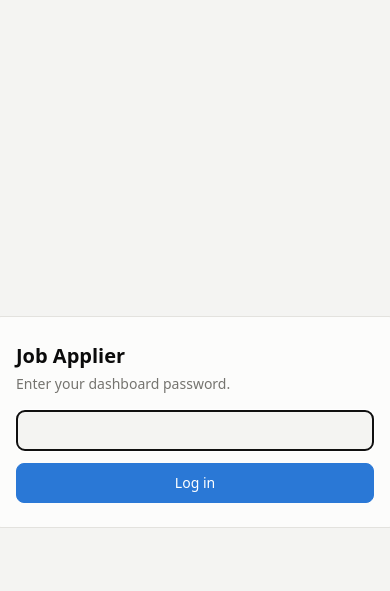
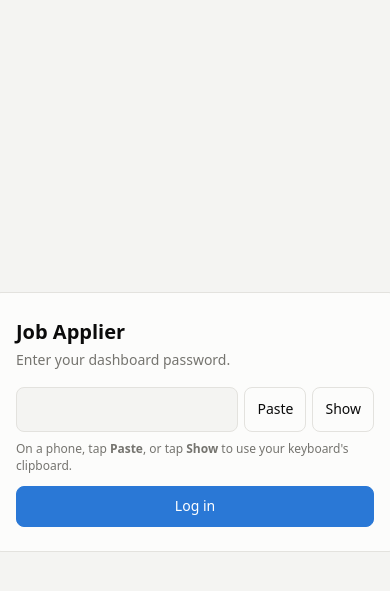
Before and after one commit to MayurT-finoux/auto-job-application, a Flask app: page /login in a window 390 px wide. Shown: the top 591 px of the page. Run offline with Flask 3, Linux system fonts and the light colour scheme; some libraries are stand-ins or nearby versions.

Commit message:
Make pasting work on mobile, including the login password
- Login: Paste button (reads the clipboard) and Show/Hide toggle, since
  phone keyboards hide clipboard suggestions in password fields
- Ignore spaces and line breaks around a pasted password
- 16px form fields on phones so iOS doesn't zoom in, which made
  long-press -> Paste unreliable

Co-Authored-By: Claude Opus 5.5 <noreply@anthropic.com>

```diff
--- a/dashboard.py
+++ b/dashboard.py
@@ -37,7 +37,7 @@ CONFIG_PATH = BASE / "config.yaml"
 load_env_files(BASE)
 
 ON_VERCEL = bool(os.getenv("VERCEL"))
-PASSWORD = os.getenv("DASHBOARD_PASSWORD", "")
+PASSWORD = os.getenv("DASHBOARD_PASSWORD", "").strip()
 CRON_SECRET = os.getenv("CRON_SECRET", "")
 MAX_RESUME_BYTES = 3 * 1024 * 1024  # Vercel request bodies are limited to 4.5 MB
 
@@ -79,7 +79,9 @@ def login():
     if ON_VERCEL and not PASSWORD:
         return render_template("login.html", setup_error=True), 503
     if request.method == "POST":
-        if PASSWORD and hmac.compare_digest(request.form.get("password", ""), PASSWORD):
+        # ignore spaces/line breaks that phones often add when pasting
+        typed = request.form.get("password", "").strip()
+        if PASSWORD and hmac.compare_digest(typed.encode(), PASSWORD.encode()):
             session.permanent = True
             session["ok"] = True
             nxt = request.args.get("next", "/")
--- a/templates/dashboard.html
+++ b/templates/dashboard.html
@@ -131,6 +131,11 @@ label.f { display: block; font-weight: 600; font-size: 13px; margin-bottom: 4px;
 pre.log { background: var(--bg); border: 1px solid var(--border); border-radius: 8px; padding: 10px;
   max-height: 360px; overflow: auto; font-size: 12px; margin: 0; white-space: pre-wrap; word-break: break-word; }
 .empty { color: var(--muted); padding: 20px; text-align: center; }
+/* Keep last: 16px stops iPhones zooming into fields, which makes long-press -> Paste unreliable */
+@media (max-width: 700px) {
+  input[type=text], input[type=number], input[type=search], input[type=time], input[type=password],
+  textarea, textarea.tpl-text, select { font-size: 16px; }
+}
 </style>
 </head>
 <body>
--- a/templates/login.html
+++ b/templates/login.html
@@ -16,8 +16,13 @@ body { margin: 0; background: var(--bg); color: var(--text); font: 14px/1.45 sys
 .card { background: var(--surface); border: 1px solid var(--border); border-radius: 10px; padding: 24px; width: 100%; max-width: 360px; }
 h1 { font-size: 20px; margin: 0 0 4px; }
 p { color: var(--muted); margin: 0 0 16px; }
-input { font: inherit; color: var(--text); background: var(--bg); border: 1px solid var(--border); border-radius: 8px;
-  padding: 9px 10px; width: 100%; box-sizing: border-box; margin-bottom: 12px; }
+input { font: inherit; font-size: 16px; color: var(--text); background: var(--bg); border: 1px solid var(--border);
+  border-radius: 8px; padding: 10px; width: 100%; box-sizing: border-box; min-width: 0; }
+.pw-row { display: flex; gap: 6px; margin-bottom: 12px; }
+.pw-row input { flex: 1; }
+.pw-row button { width: auto; flex: none; padding: 0 12px; background: transparent; color: var(--text);
+  border-color: var(--border); font-size: 14px; }
+.hint { font-size: 12px; color: var(--muted); margin: -4px 0 12px; }
 button { font: inherit; width: 100%; padding: 9px; border-radius: 8px; border: 1px solid var(--accent);
   background: var(--accent); color: #fff; cursor: pointer; }
 .flash { background: var(--critical-bg); border: 1px solid var(--border); border-radius: 8px; padding: 8px 10px; margin-bottom: 12px; }
@@ -34,10 +39,42 @@ code { font-size: 13px; }
     <p>Enter your dashboard password.</p>
     {% with msgs = get_flashed_messages() %}{% for m in msgs %}<div class="flash">{{ m }}</div>{% endfor %}{% endwith %}
     <form method="post">
-      <input type="password" name="password" autocomplete="current-password" autofocus required aria-label="Password">
+      <div class="pw-row">
+        <input id="pw" type="password" name="password" autocomplete="current-password" required aria-label="Password"
+               autocapitalize="none" autocorrect="off" spellcheck="false">
+        <button type="button" id="pw-paste">Paste</button>
+        <button type="button" id="pw-show" aria-pressed="false">Show</button>
+      </div>
+      <p class="hint" id="pw-hint">On a phone, tap <strong>Paste</strong>, or tap <strong>Show</strong> to use your keyboard's clipboard.</p>
       <button>Log in</button>
     </form>
   {% endif %}
 </div>
+<script>
+(function () {
+  const pw = document.getElementById("pw");
+  if (!pw) return;
+  const show = document.getElementById("pw-show"), paste = document.getElementById("pw-paste"),
+        hint = document.getElementById("pw-hint");
+  show.addEventListener("click", () => {
+    const visible = pw.type === "password";
+    pw.type = visible ? "text" : "password";
+    show.textContent = visible ? "Hide" : "Show";
+    show.setAttribute("aria-pressed", String(visible));
+    pw.focus();
+  });
+  if (!(navigator.clipboard && navigator.clipboard.readText)) { paste.hidden = true; return; }
+  paste.addEventListener("click", async () => {
+    try {
+      const text = (await navigator.clipboard.readText()).trim();
+      if (!text) { hint.textContent = "Your clipboard is empty. Copy the password first."; return; }
+      pw.value = text;
+      hint.textContent = "Password pasted. Tap Log in.";
+    } catch (e) {
+      hint.textContent = "The browser blocked clipboard access. Tap Show, then long-press the box and choose Paste.";
+    }
+  });
+})();
+</script>
 </body>
 </html>
```
